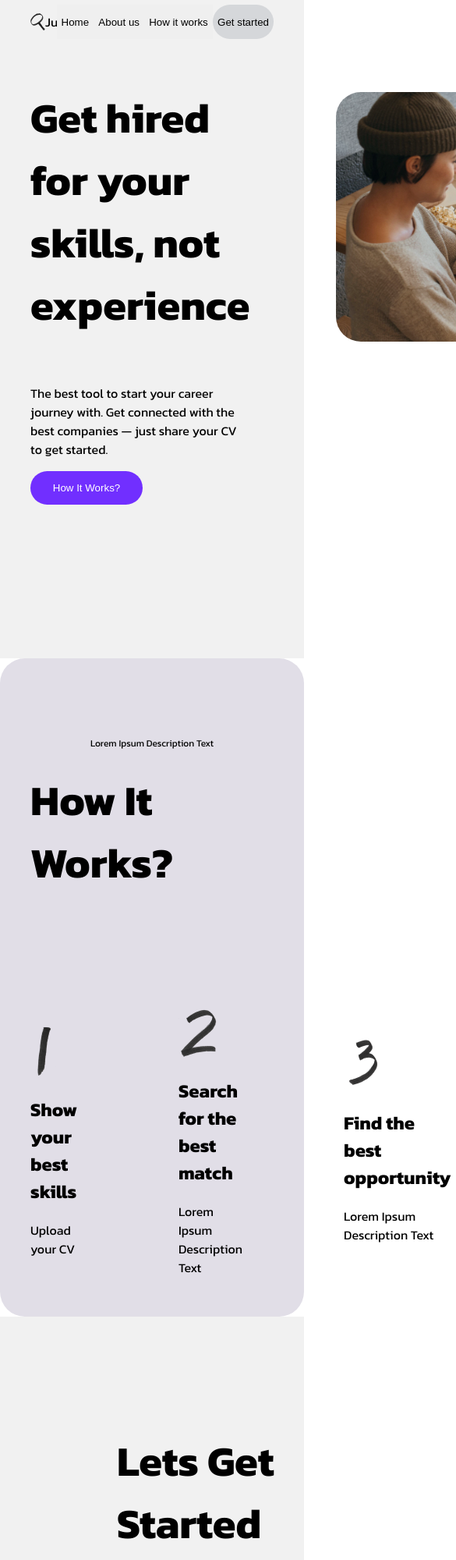
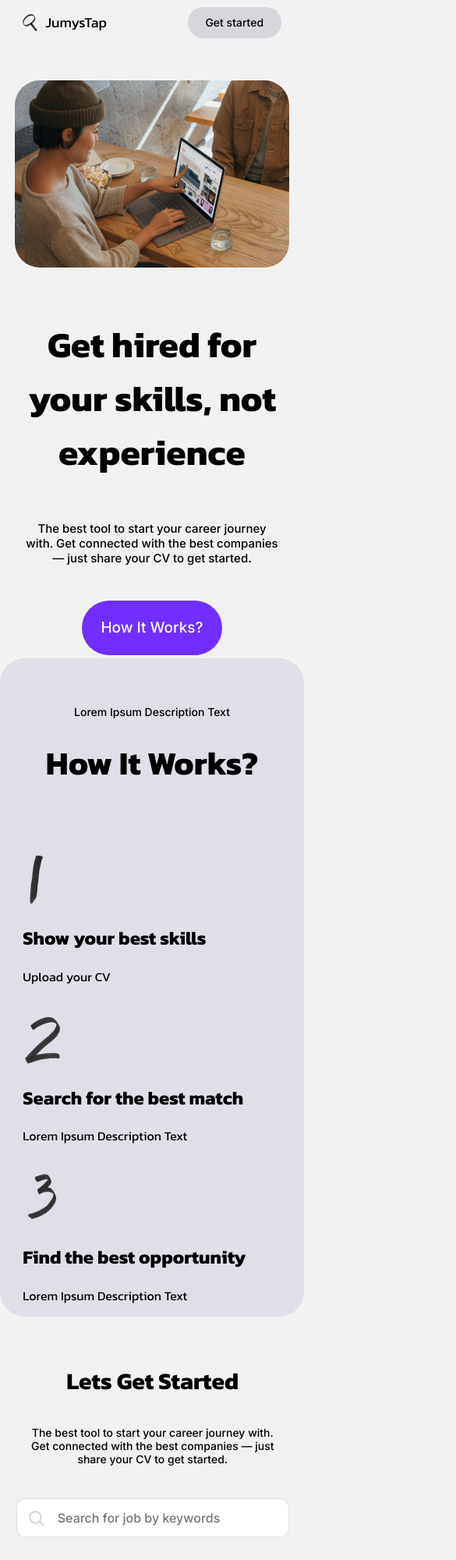
Before and after one commit to karlygash7/-nfactorial-project1, a plain HTML site: page index.html in a window 390 px wide. Shown: the top 2000 px of the page at 78% size, 585 px wide, since content can reach past the window. Drawn offline with Linux system fonts and the light colour scheme.

Commit message:
create mobile version(Project 2) in project.css

```diff
--- a/index.html
+++ b/index.html
@@ -18,13 +18,13 @@
             </div>
 
             <div class="nav-buttons">
-                <button>
+                <button class="object">
                     <p>Home</p>
                 </button>
-                <button>
+                <button class="object">
                     <p>About us</p>
                 </button>
-                <button>
+                <button class="object">
                     <p>How it works</p>
                 </button>
                 <button class="get-started">
@@ -96,7 +96,7 @@
             </div>
             <div class="upload-cv">
                 <h1 class="upload-title">Upload your CV</h1>
-                <p>
+                <p class="upload-description">
                     The best tool to start your career journey with. Get connected
                     with the best companies — just share your CV to get started.
                 </p>
@@ -105,7 +105,6 @@
                     <p class="upload-button-text">Upload</p>
                 </button>
             </div>
-
         </div>
     </section>
     <script src="./index.js"></script>
--- a/project.css
+++ b/project.css
@@ -3,6 +3,7 @@
 body {
     margin: 0;
     font-family: 'Kanit', sans-serif;
+    background: #F1F1F1;
 }
 
 button {
@@ -96,7 +97,6 @@ li {
     display: flex;
     width: 80%;
     flex-direction: column;
-
 }
 
 .info {
@@ -257,6 +257,7 @@ footer {
     margin: 0;
     font-family: 'Inter', sans-serif;
     font-size: 14px;
+    background: #F1F1F1;
 }
 
 .footer-section {
@@ -292,8 +293,294 @@ footer {
     color: #081E34;
 }
 
-.footer-made{
+.footer-made {
     display: flex;
     flex-direction: row;
     justify-content: flex-end;
 }
+
+@media only screen and (max-width : 600px) {
+
+    .section-welcome {
+        width: 100%;
+        background: #F1F1F1;
+    }
+
+    .nav {
+        width: 85%;
+    }
+
+    .nav-logo {
+        gap: 10px;
+    }
+
+    .logo-text {
+        font-family: 'Kanit';
+        font-style: normal;
+        font-weight: 500;
+        font-size: 18px;
+        line-height: 22px;
+    }
+
+    .nav-buttons {
+        display: flex;
+        justify-content: end;
+    }
+
+    .object {
+        display: none;
+    }
+
+    .get-started {
+        font-family: 'Inter';
+        font-style: normal;
+        font-weight: 500;
+        font-size: 14px;
+        line-height: 18px;
+        width: 120px;
+        height: 40px;
+        display: flex;
+        justify-content: center;
+        align-items: center;
+    }
+
+    .content {
+        width: 85%;
+        display: flex;
+        flex-direction: column;
+        align-items: center;
+        gap: 20px;
+    }
+
+    .content-image {
+        flex: none;
+        order: 0;
+    }
+
+    .content-image img {
+        width: 352px;
+        height: 240px;
+    }
+
+    .content-texts {
+        flex: none;
+        order: 1;
+        display: flex;
+        flex-direction: column;
+        align-items: center;
+    }
+
+    .title {
+        font-family: 'Kanit';
+        font-style: normal;
+        font-weight: 700;
+        font-size: 46px;
+        text-align: center;
+    }
+
+    .description {
+        font-family: 'Inter';
+        font-style: normal;
+        font-weight: 500;
+        font-size: 15px;
+        text-align: center;
+    }
+
+    .context-button {
+        width: 180px;
+        height: 70px;
+        font-family: 'Inter';
+        font-style: normal;
+        font-weight: 500;
+        font-size: 19px;
+        margin-top: 30px;
+    }
+
+    .info-block {
+        width: 85%;
+        padding-top: 0px;
+        margin-top: 0px;
+        display: flex;
+        flex-direction: column;
+        justify-content: center;
+    }
+
+    .lorem {
+        margin-top: 60px;
+        font-family: 'Inter';
+        font-style: normal;
+        font-weight: 400;
+        font-size: 14px;
+    }
+
+    .title2 {
+        font-family: 'Kanit';
+        font-style: normal;
+        font-weight: 700;
+        font-size: 42px;
+    }
+
+    .frame-block {
+        margin-top: 50px;
+        display: flex;
+        flex-direction: column;
+        align-items: flex-start;
+        grid-gap: 20px;
+    }
+
+    .cv-submission {
+        height: 439px;
+    }
+
+    .cv {
+        width: 85%;
+        display: flex;
+        flex-direction: column;
+        justify-content: center;
+        align-items: center;
+        padding-left: 30px;
+        padding-top: 35px;
+    }
+
+    .title3 {
+        display: flex;
+        justify-content: center;
+        align-items: center;
+        font-family: 'Kanit';
+        font-style: normal;
+        font-weight: 700;
+        font-size: 30px;
+        text-align: center;
+    }
+
+    .cv-about {
+        font-family: 'Inter';
+        font-style: normal;
+        font-weight: 500;
+        font-size: 14px;
+        text-align: center;
+        width: auto;
+    }
+
+    .findjob-button {
+        display: flex;
+        flex-direction: column;
+        justify-content: flex-start;
+        align-items: center;
+        padding-top: 15px;
+        gap: 15px;
+    }
+
+    .search {
+        width: 350px;
+        box-sizing: border-box;
+    }
+
+    .placeholder {
+        border-radius: none;
+    }
+
+    .find-job {
+        width: 126px;
+        font-family: 'Inter';
+        font-style: normal;
+        font-weight: 500;
+        font-size: 14px;
+    }
+
+    .section-upload-cv {
+        height: 700px;
+    }
+
+    .cv-block {
+        width: 85%;
+        display: flex;
+        flex-direction: column;
+        justify-content: center;
+        align-items: flex-start;
+    }
+
+    .upload-image {
+        flex: none;
+        order: 0;
+        flex-grow: 0;
+    }
+
+    .upload-image img {
+        width: 352px;
+        height: 240px;
+    }
+
+    .upload-cv {
+        flex: none;
+        order: 1;
+        flex-grow: 0;
+    }
+
+    .upload-title {
+        font-family: 'Kanit';
+        font-style: normal;
+        font-weight: 600;
+        font-size: 24px;
+    }
+
+    .upload-description {
+        font-family: 'Inter';
+        font-style: normal;
+        font-weight: 500;
+        font-size: 14px;
+    }
+
+    .upload-button {
+        margin-top: 30px;
+        width: 120px;
+    }
+
+    .footer-section {
+        height: 750px;
+        background: #FFFFFF;
+        border-radius: 32px 32px 0px 0px;
+        display: flex;
+        flex-direction: column;
+        align-items: flex-start;
+    }
+
+    .footer-frame {
+        margin-top: 30px;
+        display: flex;
+        flex-direction: column;
+        align-items: flex-start;
+    }
+
+    .footer-menu {
+        display: flex;
+        flex-direction: column;
+        align-items: flex-start;
+        gap: 30px;
+    }
+
+    .footer-menu li {
+        font-family: 'Inter';
+        font-style: normal;
+        font-weight: 500;
+        font-size: 14px;
+    }
+
+    .footer-credits-button {
+        font-family: 'Inter';
+        font-style: normal;
+        font-weight: 400;
+        font-size: 14px;
+        padding-left: 35px;
+        padding-right: 30px;
+    }
+
+    .footer-made {
+        font-family: 'Inter';
+        font-style: normal;
+        font-weight: 500;
+        font-size: 14px;
+        padding-left: 35px;
+        padding-right: 30px;
+    }
+}
```
